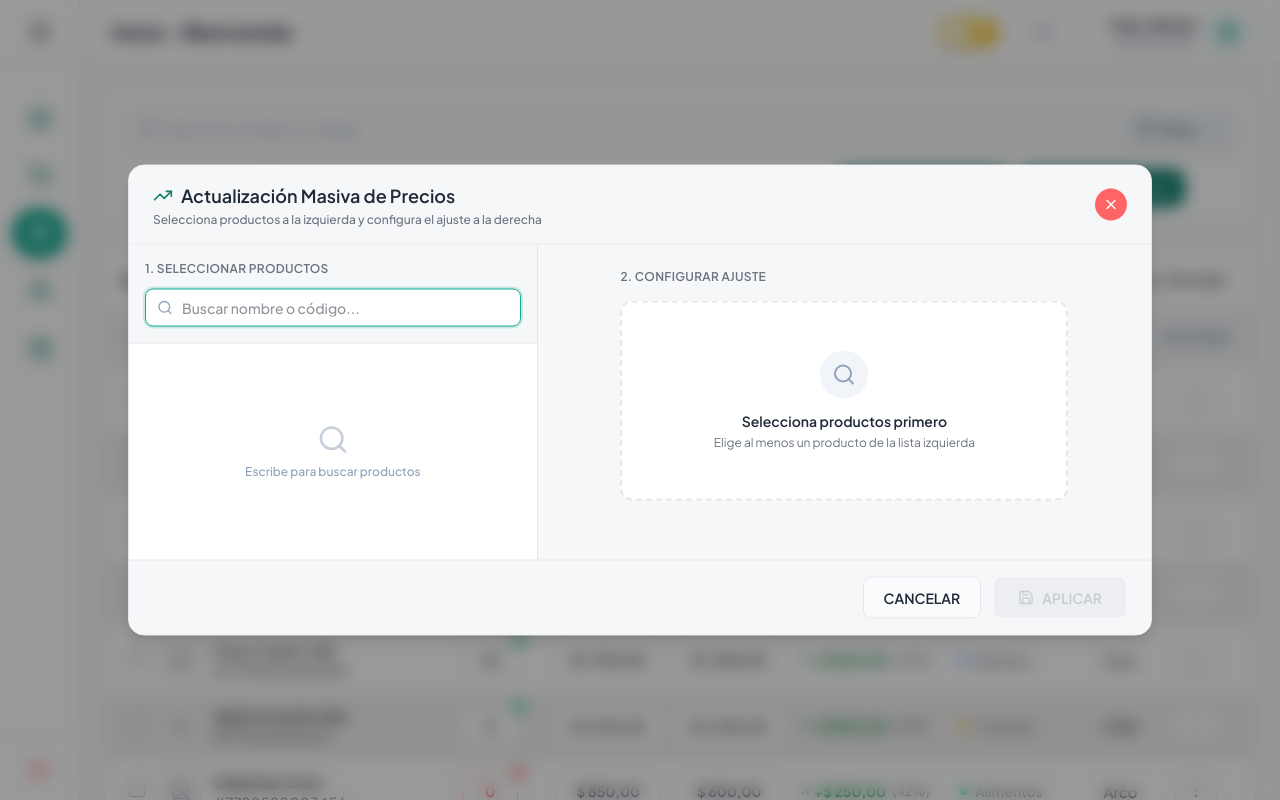
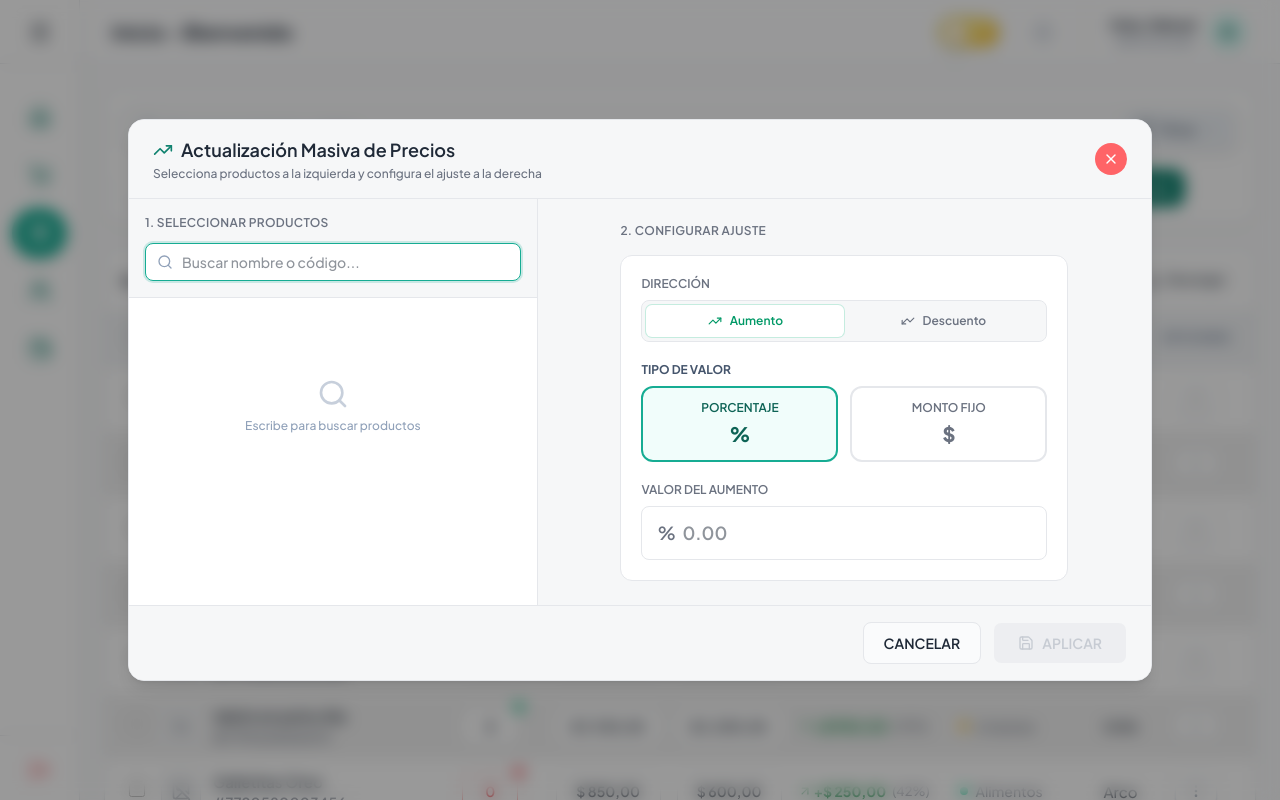
Before and after one commit to nahueldevup/sistema-de-ventas-pipos-fronted, a React (Vite) app: page /productos in a window 1280 px wide. Both pictures are taken after a click on the button "Ajustar precios por inflación". Built offline with nearby package versions, Linux system fonts and the light colour scheme.

Commit message:
refactor: limitar la altura de la lista modal y eliminar la representación condicional para la configuración de ajuste de precios

```diff
--- a/src/features/productos/components/ModalActualizarPrecios.tsx
+++ b/src/features/productos/components/ModalActualizarPrecios.tsx
@@ -240,7 +240,7 @@ export default function ModalActualizarPrecios({
               </div>
             </div>
 
-            <div className="flex-1 overflow-y-auto p-3">
+            <div className="overflow-y-auto p-3 max-h-[280px]">
               {!busqueda ? (
                 <div className="flex flex-col items-center justify-center h-48 text-slate-400 text-center px-4">
                   <Search className="w-8 h-8 mb-2 opacity-50" />
@@ -312,16 +312,7 @@ export default function ModalActualizarPrecios({
                   2. Configurar Ajuste
                 </h3>
 
-                {seleccionados.size === 0 ? (
-                  <div className="text-center py-12 border-2 border-dashed border-[#E5E7EB] dark:border-dark-border rounded-xl bg-white dark:bg-dark-card">
-                    <div className="w-12 h-12 rounded-full bg-slate-100 dark:bg-slate-800 text-slate-400 flex items-center justify-center mx-auto mb-3">
-                      <Search className="w-6 h-6" />
-                    </div>
-                    <p className="text-sm font-semibold text-[#1F2937] dark:text-slate-300">Selecciona productos primero</p>
-                    <p className="text-xs text-[#6B7280] dark:text-slate-500 mt-1">Elige al menos un producto de la lista izquierda</p>
-                  </div>
-                ) : (
-                  <div className="bg-white dark:bg-dark-card border border-[#E5E7EB] dark:border-dark-border rounded-xl p-5 space-y-5 animate-in fade-in slide-in-from-right-4 duration-300">
+                  <div className="bg-white dark:bg-dark-card border border-[#E5E7EB] dark:border-dark-border rounded-xl p-5 space-y-5">
 
                     {/* Toggle Aumento/Descuento */}
                     <div>
@@ -400,7 +391,6 @@ export default function ModalActualizarPrecios({
                       </div>
                     </div>
                   </div>
-                )}
               </div>
             </div>
           </div>
```
